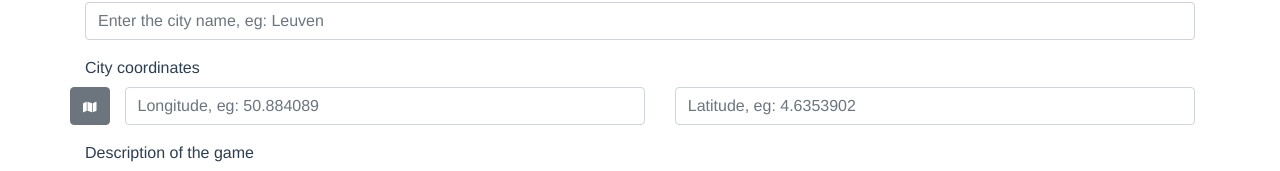
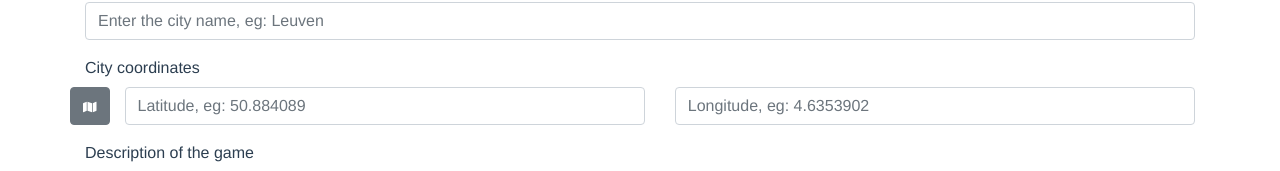
Before and after one commit to ucll-carey/frontend, a Vue app: page /add in a window 1280 px wide. Shown: the part 246-417 px from the top of the page. Built offline with nearby package versions, Linux system fonts and the light colour scheme; what vue-browser-geolocation would draw is missing.

Commit message:
Remove resize for map, since it's not working

```diff
--- a/src/components/Coordinates.vue
+++ b/src/components/Coordinates.vue
@@ -1,19 +1,24 @@
 <template>
   <b-row>
+    <!-- Button to show map -->
     <b-btn @click="showModal">
       <fas icon="map" size="xs"/>
     </b-btn>
+
+    <!-- fields with latitude and longitude -->
     <b-col>
-      <b-form-input type="text" step="0.0000001" v-model="coordinates.longitude" required @change="checkCoordinates"
-                    placeholder="Longitude, eg: 50.884089"/>
+      <b-form-input type="text" step="0.0000001" v-model="coordinates.latitude" required
+                    @change="checkCoordinates" placeholder="Latitude, eg: 50.884089"/>
     </b-col>
     <b-col>
-      <b-form-input type="text" step="0.0000001" v-model="coordinates.latitude" required
-                    placeholder="Latitude, eg: 4.6353902"/>
+      <b-form-input type="text" step="0.0000001" v-model="coordinates.longitude" required
+                    placeholder="Longitude, eg: 4.6353902"/>
     </b-col>
+
+    <!-- Modal with a map to select the coordinates -->
     <b-modal ref="myModalRef" id="modal1" title="Select the Location" size="lg" @ok="handleOk">
       <div style="height: 600px; overflow: auto; border: 1px solid black;">
-        <l-map :zoom="14" :center="selected" v-resize="onResize">
+        <l-map :zoom="14" :center="selected">
           <l-tile-layer url="http://{s}.tile.osm.org/{z}/{x}/{y}.png"/>
           <l-marker :lat-lng.sync="selected" :draggable="true"/>
         </l-map>
@@ -50,13 +55,17 @@
       onResize() {
         this.$refs.map.mapObject.invalidateSize();
       },
-      handleOk(){
+      handleOk() {
         this.coordinates.longitude = this.selected.lng;
         this.coordinates.latitude = this.selected.lat;
       },
-      showModal () {
+      showModal() {
         this.$refs.myModalRef.show();
-        setTimeout(function() { window.dispatchEvent(new Event('resize')) }, 250);
+        // This line will trigger a resize, so the map renders properly
+        // https://github.com/KoRiGaN/Vue2Leaflet/issues/96#issuecomment-341459943
+        setTimeout(function () {
+          window.dispatchEvent(new Event('resize'))
+        }, 250);
       },
     },
   };
```
